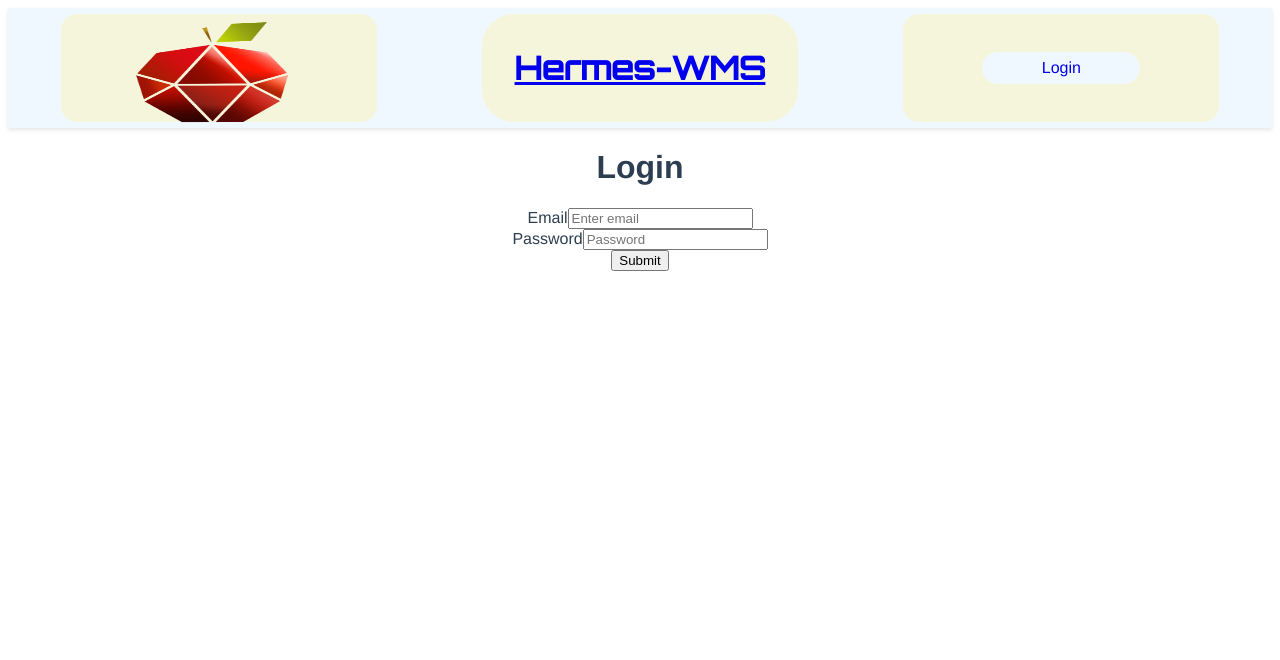
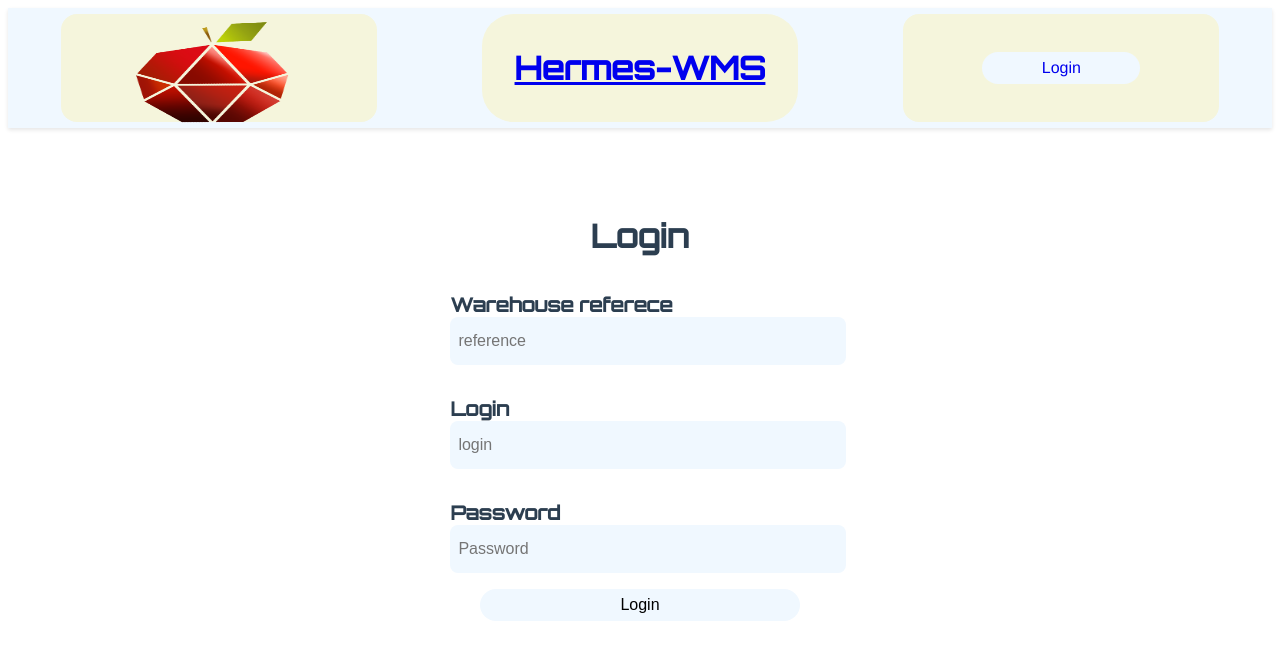
Before and after one commit to Gradling-Team/hermes_front, a Vue app: page /login in a window 1280 px wide. Shown: the top 660 px of the page. Built offline with nearby package versions, Linux system fonts and the light colour scheme.

Commit message:
Page de login fonctionnelle

```diff
--- a/src/views/LoginView.vue
+++ b/src/views/LoginView.vue
@@ -2,20 +2,22 @@
 <template>
     <Header></Header>
     <div class="login">
-        <div class="login-form">
         <h1>Login</h1>
         <form>
-            <div class="form-group">
-            <label for="email">Email</label>
-            <input type="email" class="form-control" id="email" aria-describedby="emailHelp" placeholder="Enter email">
+            <div class="formGroup">
+                <label for="ref">Warehouse referece</label>
+                <input class="formControl" id="ref" required placeholder="reference">
             </div>
-            <div class="form-group">
-            <label for="password">Password</label>
-            <input type="password" class="form-control" id="password" placeholder="Password">
+            <div class="formGroup">
+                <label for="login">Login</label>
+                <input class="formControl" id="login" required placeholder="login">
             </div>
-            <button type="submit" class="btn btn-primary">Submit</button>
+            <div class="formGroup">
+                <label for="password">Password</label>
+                <input type="password" class="formControl" required id="password" placeholder="Password">
+            </div>
+            <button type="submit" class="btn">Login</button>
         </form>
-        </div>
     </div>
 </template>
 
@@ -30,6 +32,60 @@ export default {
 }
 </script>
 
-<style>
+<style lang="scss" scoped>
+.login{
+    font-family: 'Orbitron', sans-serif;
+    display: flex;
+    flex-direction: column;
+    align-items: center;
+    justify-content: center;
+    width: 100%;
+    height: 70vh;
+    h1{
+        font-size: 2em;
+        font-weight: bold;
+    }
+    form{
+        width: 30%;
+        display: flex;
+        flex-direction: column;
+        align-items: center;
+        justify-content: center;
+        .formGroup{
+            width: 100%;
+            display: flex;
+            flex-direction: column;
+            text-align: left;
+            justify-content: center;
+            margin: 1em;
+            label{
+
+                font-size: 1.2em;
+                font-weight: bold;
+            }
+            .formControl{
+                width: 100%;
+                height: 2em;
+                border-radius: 0.5em;
+                padding: 0.5em;
+                border: none;
+                font-size: 16px;
+                text-decoration: none;
+                background-color: aliceblue;
+                cursor: pointer;
+            }
+        }
+        .btn{
+            height: 2em;
+            width: 20em;
+            border-radius: 1em;
+            background-color: aliceblue;
+            border: none;
+            font-size: 16px;
+            text-decoration: none;
+            cursor: pointer;
+        }
+    }
+}
 
 </style>
```
